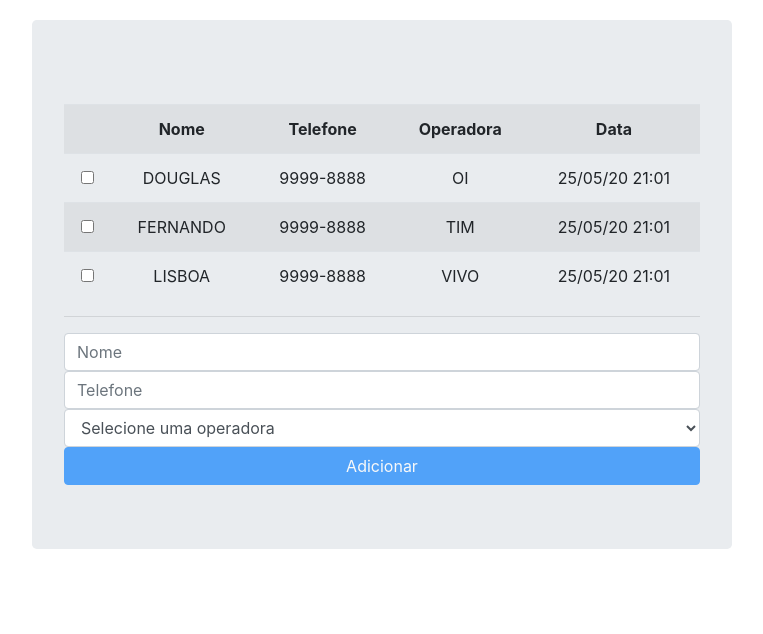
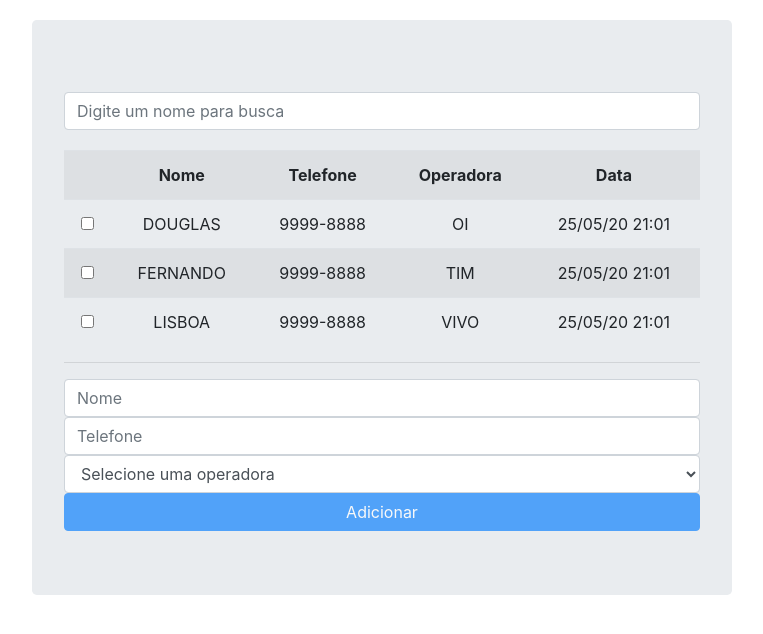
Before and after one commit to lisboaa/praticando-angular-js, a PHP site: page / in a window 1280 px wide. Shown: the top 634 px of the page, without its empty margins (258-1021 px from the left). Run offline with PHP 8.4, Linux system fonts and the light colour scheme; some libraries are stand-ins or nearby versions.

Commit message:
implementado ng-filter, com campo de busca especificando o nome.

```diff
--- a/index.php
+++ b/index.php
@@ -86,7 +86,7 @@
 <body ng-controller="listaTelefonicaCtrl">
     <div class="jumbotron">
         <h4 ng-bind='app'></h4>
-
+        <input type="text" class="form-control" ng-model="criterioDeBusca" placeholder="Digite um nome para busca"/>
         <table class="table table-striped">
             <tr>
                 <th></th>
@@ -95,7 +95,7 @@
                 <th>Operadora</th>
                 <th>Data</th>
             </tr>
-            <tr ng-class="{selecionado: dadosContato.selecionado}" ng-repeat="dadosContato in contatos">
+            <tr ng-class="{selecionado: dadosContato.selecionado}" ng-repeat="dadosContato in contatos | filter:{nome: criterioDeBusca}">
                 <td><input type="checkbox" ng-model="dadosContato.selecionado"/></td>
                 <td>{{dadosContato.nome | uppercase}}</td>
                 <td>{{dadosContato.telefone}}</td>
```
